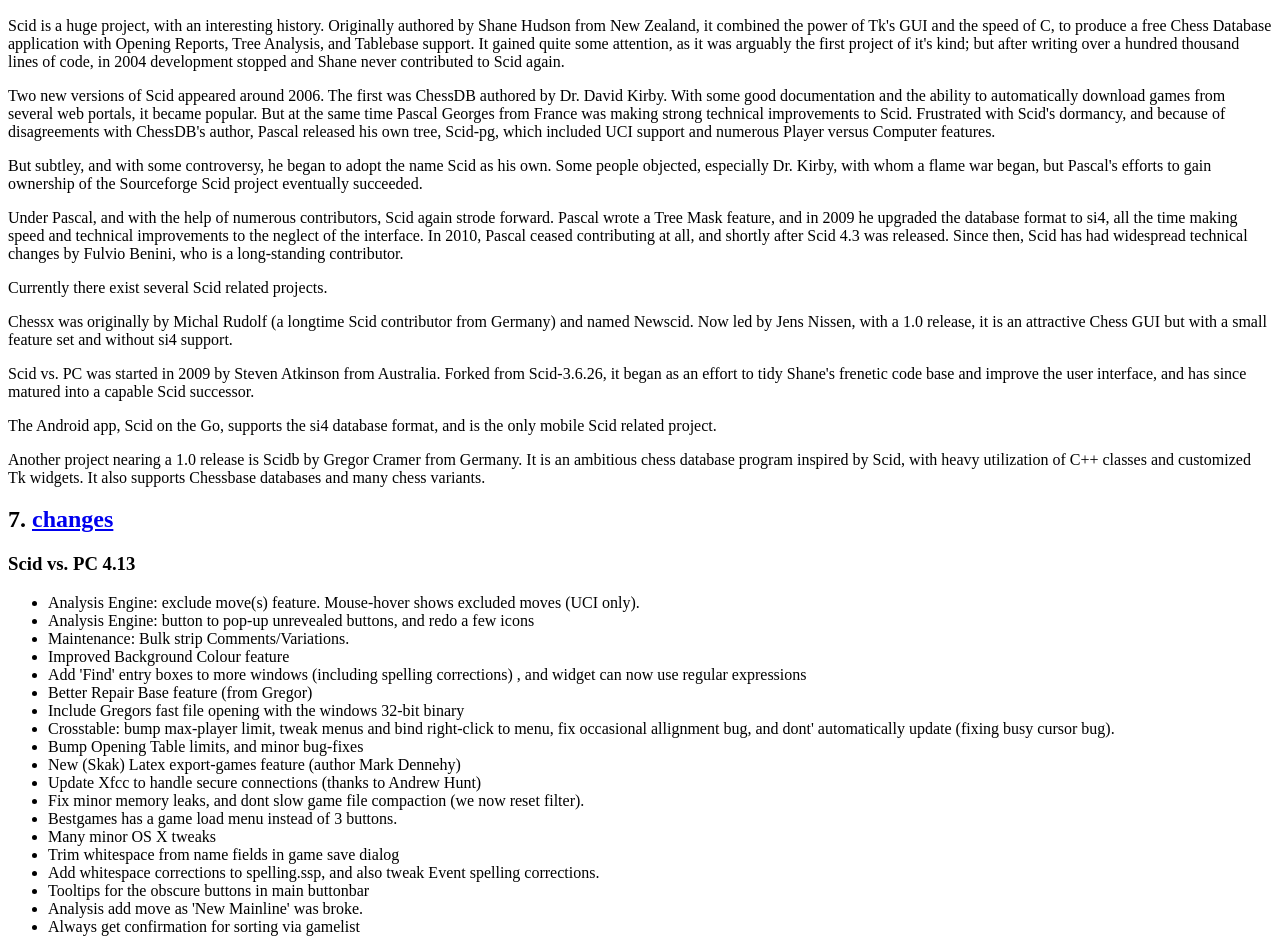
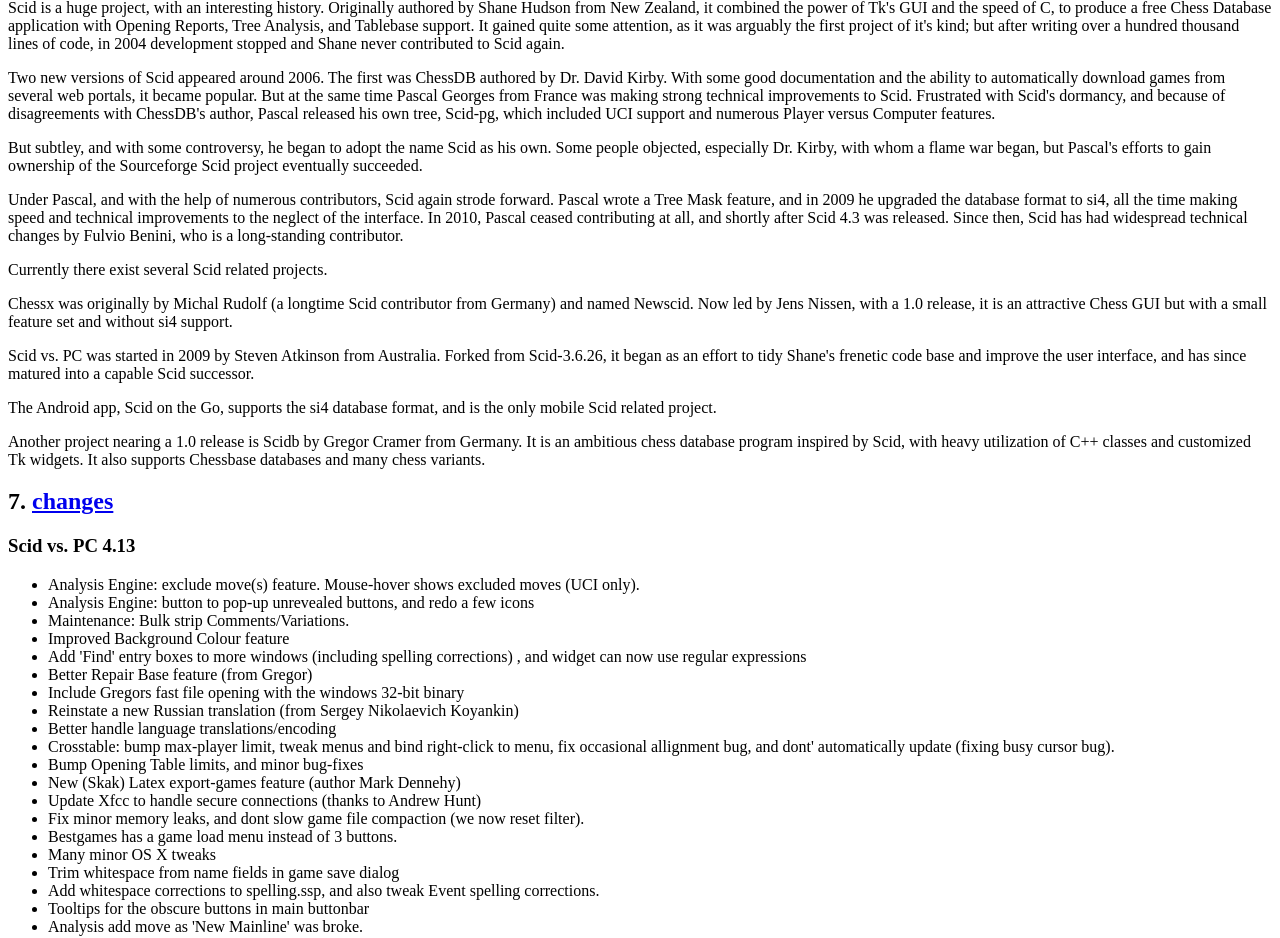
Before and after one commit to madnight/scidvspc, a plain HTML site: page README.html in a window 1280 px wide. Shown: the part 5799-6737 px from the top of the page. Drawn offline with Linux system fonts and the light colour scheme.

Commit message:
Reinstate Russian translation (author Sergey Nikolaevich Koyankin), and minor language tweaks.
git-svn-id: svn://svn.code.sf.net/p/scidvspc/code@2005 b49c361e-7f30-453a-be38-6c4a2cbfac04

```diff
--- a/README.html
+++ b/README.html
@@ -285,7 +285,6 @@
 if {string match "*Starting FICS session*" $line]} {
 The two servers do have many similarities i think, and examining
 xboard's "backend.c" (or some other client) for "FICS" particularities
-<LI> Russian translation is broken afaics, and has been removed for the time being.
 <LI> The month i've updated the translations a little. (Thanks to Peter
 for totally overhauling the Dutch one). The checklangs.tcl script is
 in much better shape, but of course there are still lots of
@@ -313,7 +312,6 @@
 <LI> A lot of people use chessbase books (.ctg). Scid can only read
 polyglot opening books, but inlining this projects
 work may not be too hard.  https://github.com/sshivaji/ctgexporter</LI>
-</LI>
 </LI>
 </LI>
 </LI>
@@ -432,6 +430,8 @@
 <LI> Add 'Find' entry boxes to more windows (including spelling corrections) , and widget can now use regular expressions</LI>
 <LI> Better Repair Base feature (from Gregor)</LI>
 <LI> Include Gregors fast file opening with the windows 32-bit binary</LI>
+<LI> Reinstate a new Russian translation (from Sergey Nikolaevich Koyankin)</LI>
+<LI> Better handle language translations/encoding</LI>
 <LI> Crosstable: bump max-player limit, tweak menus and bind right-click to menu, fix occasional allignment bug, and dont' automatically update (fixing busy cursor bug).</LI>
 <LI> Bump Opening Table limits, and minor bug-fixes</LI>
 <LI> New (Skak) Latex export-games feature (author Mark Dennehy)</LI>
```
Also changed, not shown: README.txt, 9 other files.
